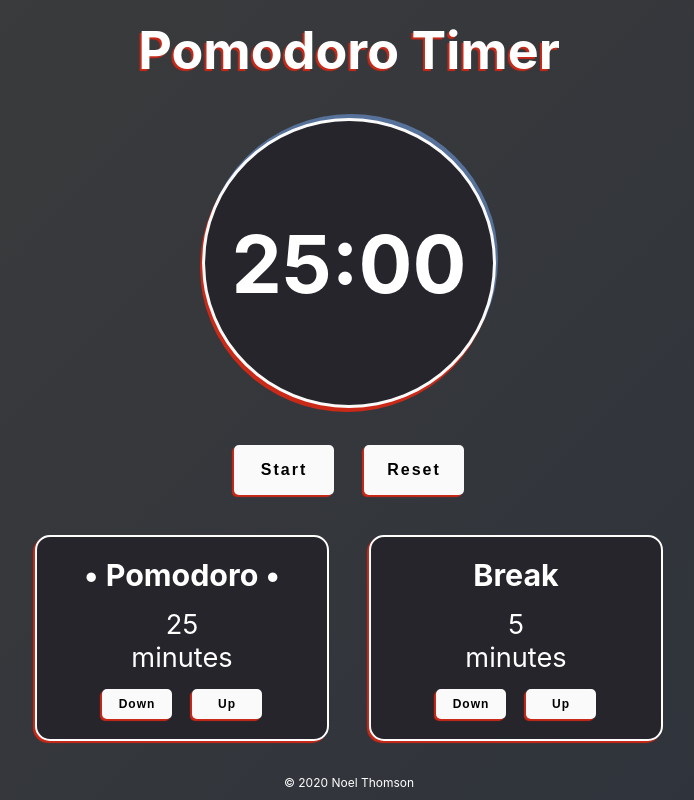
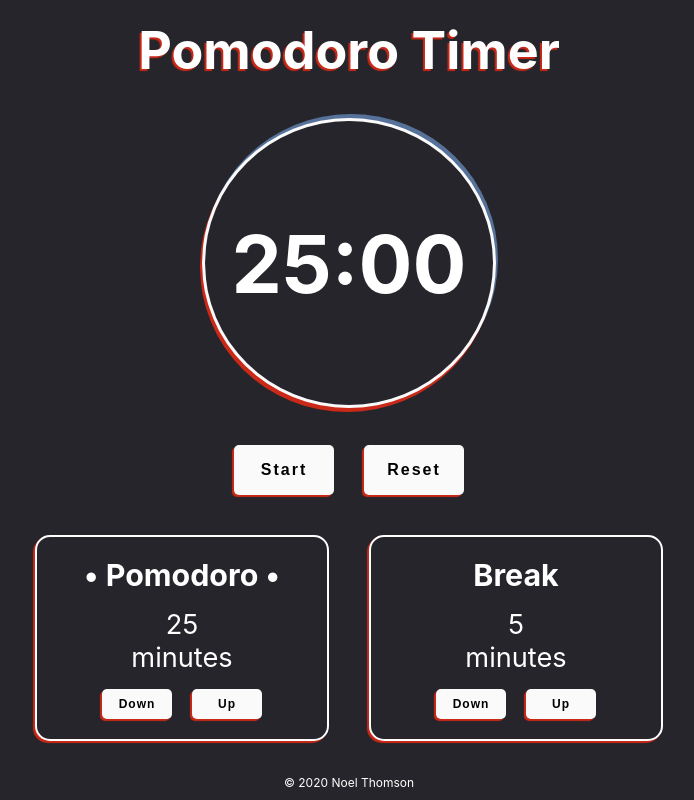
Before and after one commit to noel-thomson/pomodoro-timer, a React (Create React App) app: page / in a window 1280 px wide. Shown: the whole page, without its empty margins (291-985 px from the left). Built offline with nearby package versions, Linux system fonts and the light colour scheme; no server answers.

Commit message:
bg color

```diff
--- a/src/App.scss
+++ b/src/App.scss
@@ -5,6 +5,7 @@ body {
     rgba(60, 60, 60, 1) 0%,
     rgba(45, 50, 59, 1) 100%
   );
+  background: #25252b;
 }
 .App {
   .App-wrapper {
```
